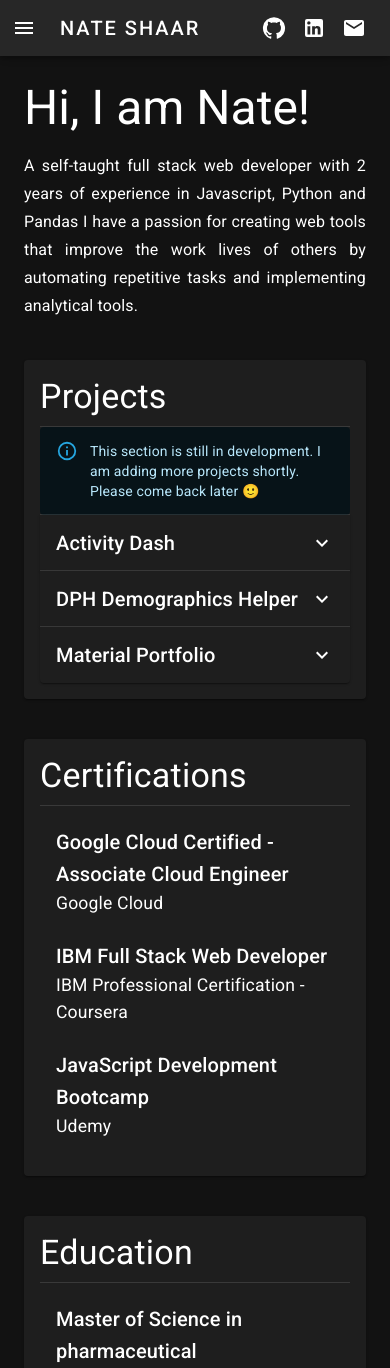
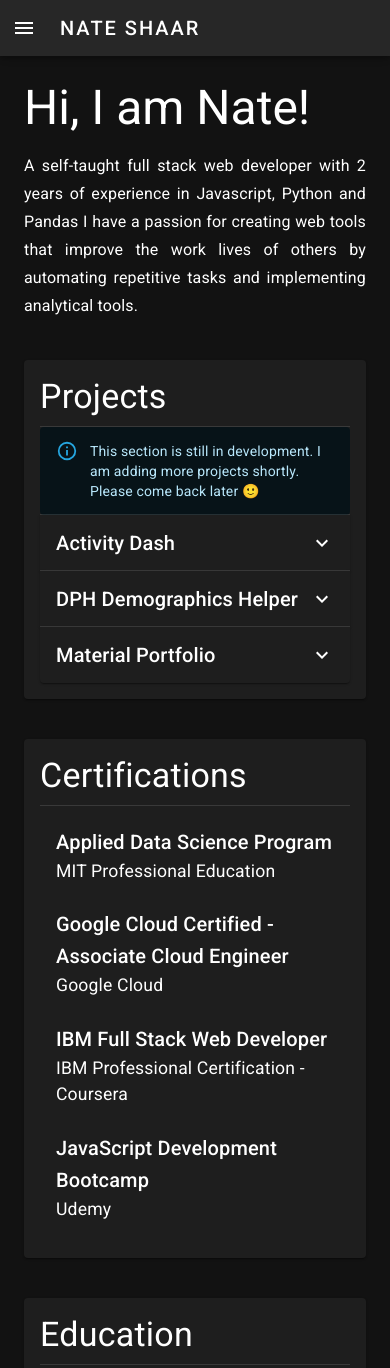
Before and after one commit to nate-sha/material-portfolio, a React (Create React App) app: page / in a window 390 px wide. Shown: the top 1368 px of the page. Built offline with nearby package versions, Linux system fonts and the light colour scheme.

Commit message:
Hide socialicons on small screens, update portfolio content

```diff
--- a/package.json
+++ b/package.json
@@ -10,6 +10,8 @@
     "@testing-library/jest-dom": "^5.16.5",
     "@testing-library/react": "^13.4.0",
     "@testing-library/user-event": "^13.5.0",
+    "firebase": "^9.16.0",
+    "firestore": "^1.1.6",
     "react": "^18.2.0",
     "react-dom": "^18.2.0",
     "react-scripts": "^2.1.3",
@@ -38,5 +40,8 @@
       "last 1 firefox version",
       "last 1 safari version"
     ]
+  },
+  "devDependencies": {
+    "dotenv": "^16.0.3"
   }
 }
--- a/src/App.js
+++ b/src/App.js
@@ -5,6 +5,8 @@
 import Education from "./components/sections/Education";
 import Skills from "./components/sections/Skills";
 import Certifications from "./components/sections/Certifications";
+import dotenv from "dotenv";
+dotenv.config();
 
 function App() {
   return (
--- a/src/components/layout/AppBar.jsx
+++ b/src/components/layout/AppBar.jsx
@@ -36,7 +36,7 @@
         >
           {name}
         </Typography>
-        <Box sx={{ display: { xs: "flex", sm: "block" } }}>
+        <Box sx={{ display: { xs: "none", sm: "block" } }}>
           <SocialIcons />
         </Box>
       </Toolbar>
--- a/src/content/certifications.jsx
+++ b/src/content/certifications.jsx
@@ -1,4 +1,10 @@
 export const certifications = [
+  {
+    name: "Applied Data Science Program",
+    description: "MIT Professional Education",
+    date: "2021 - Present",
+    isCompleted: false,
+  },
   {
     name: "Google Cloud Certified - Associate Cloud Engineer",
     description: "Google Cloud",
```
Also changed, not shown: 1 other file (tests, documents, lock files or other folders).
